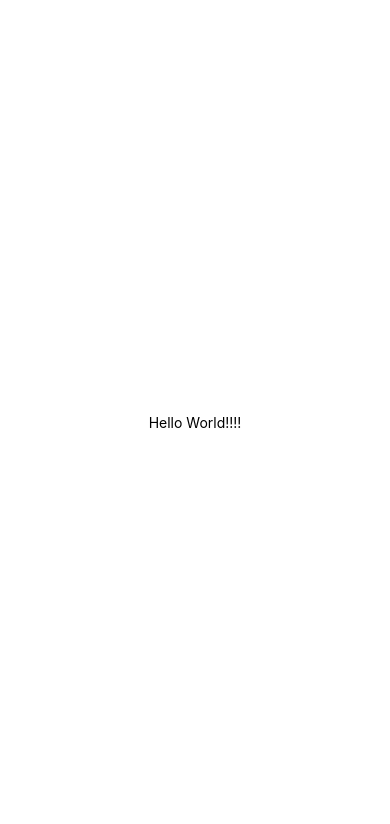
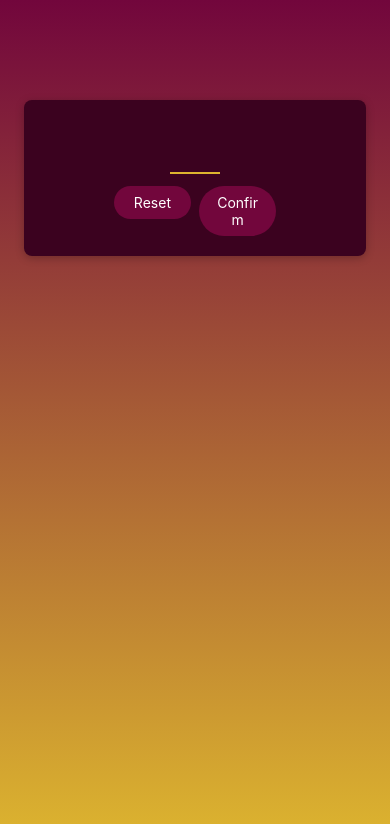
Before and after one commit to Austinspeed/GameApp, a React Native app: screen / in a window 390 px wide. Shown: the top 824 px of the page. Built offline with nearby package versions, Linux system fonts and the light colour scheme.

Commit message:
Added background color, image and linear gradient

```diff
--- a/App.js
+++ b/App.js
@@ -1,20 +1,17 @@
-import { StatusBar } from 'expo-status-bar';
-import { StyleSheet, Text, View } from 'react-native';
+import { StyleSheet, View } from 'react-native';
+import { LinearGradient } from 'expo-linear-gradient';
+import StartGameScreen from './screen/StartGameScreen';
 
 export default function App() {
   return (
-    <View style={styles.container}>
-      <Text>Hello World!!!!</Text>
-      <StatusBar style="auto" />
-    </View>
+    <LinearGradient colors={["#72063c","#ddb52f"]} style={styles.rootScreen}>
+      <StartGameScreen />
+    </LinearGradient>
   );
 }
 
 const styles = StyleSheet.create({
-  container: {
-    flex: 1,
-    backgroundColor: '#fff',
-    alignItems: 'center',
-    justifyContent: 'center',
-  },
+  rootScreen: {
+    flex:1,
+  }
 });
--- /dev/null
+++ b/component/PrimaryButton.js
@@ -0,0 +1,46 @@
+import { View, Text, Pressable, StyleSheet } from "react-native";
+
+const pressHandler = () => {
+  console.log("Pressed");
+};
+
+const PrimaryButton = ({ children }) => {
+  return (
+    <View style={styles.buttonOuterContainer}>
+      <Pressable
+        style={({ pressed }) =>
+          pressed
+            ? [styles.buttonInnerContainer, styles.pressed]
+            : styles.buttonInnerContainer
+        }
+        onPress={pressHandler}
+        android_ripple={{ color: "#640233" }}
+      >
+        <Text style={styles.buttonText}>{children}</Text>
+      </Pressable>
+    </View>
+  );
+};
+
+export default PrimaryButton;
+
+const styles = StyleSheet.create({
+  buttonOuterContainer: {
+    margin: 4,
+    borderRadius: 28,
+    overflow: "hidden",
+  },
+  buttonInnerContainer: {
+    backgroundColor: "#72063c",
+    paddingVertical: 8,
+    paddingHorizontal: 16,
+    elevation: 2,
+  },
+  buttonText: {
+    color: "white",
+    textAlign: "center",
+  },
+  pressed: {
+    opacity: 0.75,
+  },
+});
--- a/package.json
+++ b/package.json
@@ -10,6 +10,7 @@
   },
   "dependencies": {
     "expo": "~54.0.33",
+    "expo-linear-gradient": "~15.0.8",
     "expo-status-bar": "~3.0.9",
     "react": "19.1.0",
     "react-native": "0.81.5"
--- /dev/null
+++ b/screen/StartGameScreen.js
@@ -0,0 +1,60 @@
+import { TextInput, View, StyleSheet } from "react-native";
+import PrimaryButton from "../component/PrimaryButton";
+
+const StartGameScreen = () => {
+  return (
+    <View style={styles.inputContainer}>
+      <TextInput
+        style={styles.numberInput}
+        maxLength={2}
+        keyboardType="number-pad"
+        autoCapitalize="none"
+        autoCorrect={false}
+      />
+      <View style={styles.buttonsContainer}>
+        <View style={styles.buttonContainer}>
+          <PrimaryButton>Reset</PrimaryButton>
+        </View>
+        <View style={styles.buttonContainer}>
+          <PrimaryButton>Confirm</PrimaryButton>
+        </View>
+      </View>
+    </View>
+  );
+};
+
+export default StartGameScreen;
+
+const styles = StyleSheet.create({
+  inputContainer: {
+    justifyContent: "center",
+    alignItems: "center",
+    marginHorizontal: 24,
+    marginTop: 100,
+    padding: 16,
+    backgroundColor: "#3b021f",
+    borderRadius: 8,
+    elevation: 4, // This will set shadow for android devices
+    shadowColor: "black", //Shadow properties are for ios devices
+    shadowOffset: { width: 0, height: 2 },
+    shadowRadius: 8,
+    shadowOpacity: 0.25,
+  },
+  numberInput: {
+    height: 50,
+    width: 50,
+    fontSize: 32,
+    borderBottomColor: "#ddb52f",
+    borderBottomWidth: 2,
+    color: "#ddb52f",
+    marginVertical: 8,
+    fontWeight: "bold",
+    textAlign: "center",
+  },
+  buttonsContainer: {
+    flexDirection: "row",
+  },
+  buttonContainer: {
+    flex: 1,
+  },
+});
```
Also changed, not shown: screen/GameOverScreen.js (added), screen/GameScreen.js (added), 1 other file (tests, documents, lock files or other folders).
